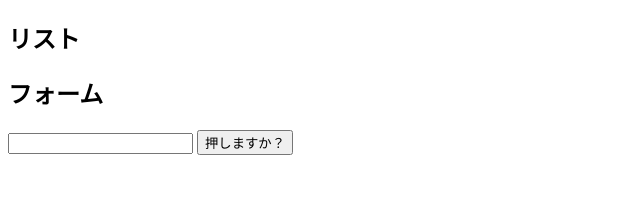
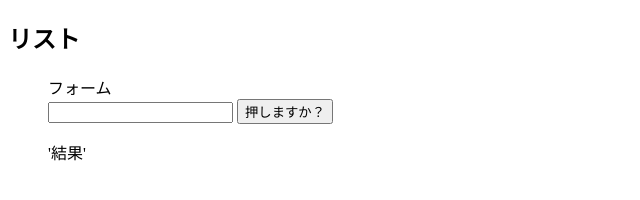
Before and after one commit to inaly17/web1-12, a plain HTML site: page index.html in a window 1280 px wide. Shown: the whole page, without its empty margins (0-640 px from the left). Drawn offline with Linux system fonts and the light colour scheme.

Commit message:
Update index.html

```diff
--- a/index.html
+++ b/index.html
@@ -8,12 +8,14 @@
 <section>
 <h1>リスト</h1>
 <ul id="list"></ul>
+  <ul id=
 
   <h1>フォーム</h1>
   <form action="#" id="form">
     <input type="text" name="word">
     <input type="submit" value="押しますか？">
   </form>
+   <p id="choice">'結果'</p>
 </section>
   <script type="text/javascript" src="js/default.js"></script>
 </body>
```
